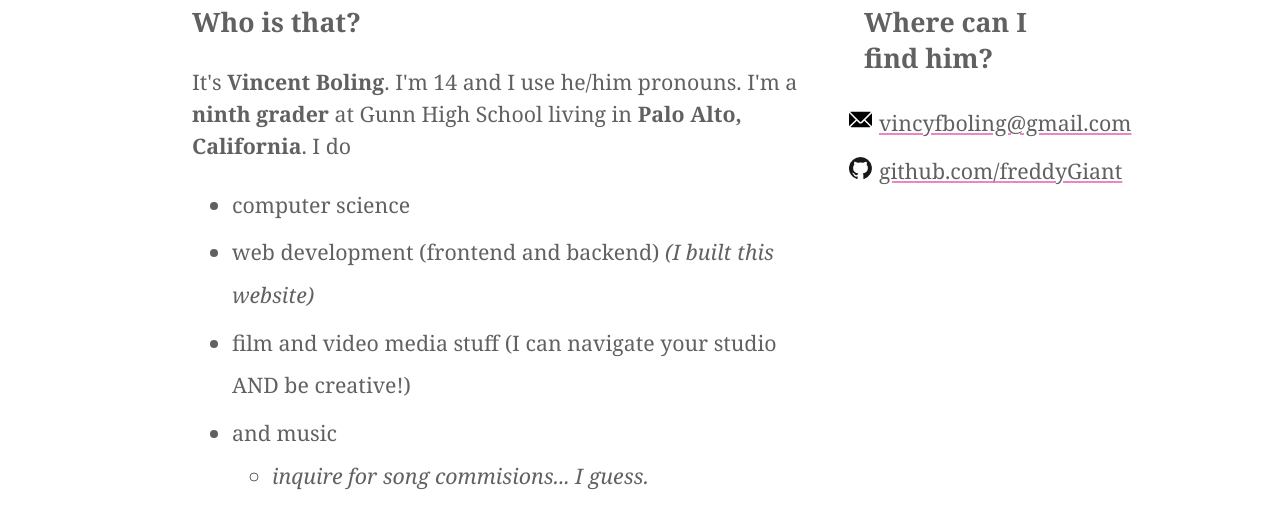
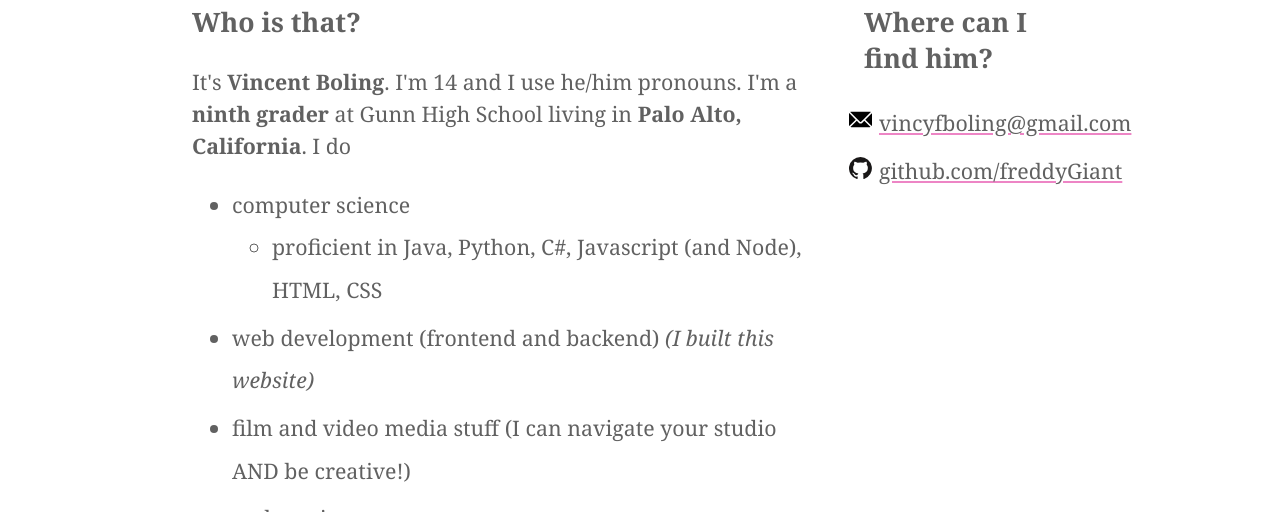
Before and after one commit to freddyGiant/freddyGiant.github.io, a plain HTML site: page index.html in a window 1280 px wide. Shown: the part 643-1155 px from the top of the page. Drawn offline with Linux system fonts and the light colour scheme.

Commit message:
Add proficient languages

```diff
--- a/index.html
+++ b/index.html
@@ -27,6 +27,7 @@
             </p>
             <ul>
                 <li>computer science</li>
+                <ul><li>proficient in Java, Python, C#, Javascript (and Node), HTML, CSS</li></ul>
                 <li>web development (frontend and backend) <i>(I built this website)</i></li>
                 <li>film and video media stuff (I can navigate your studio AND be creative!)</li>
                 <li>and music</li>
```
